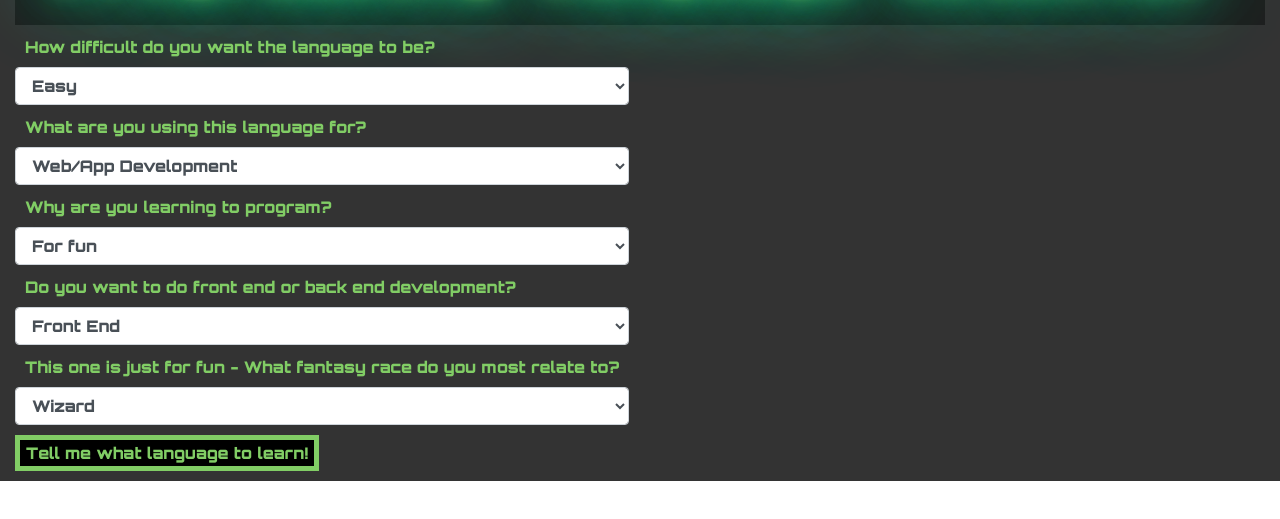
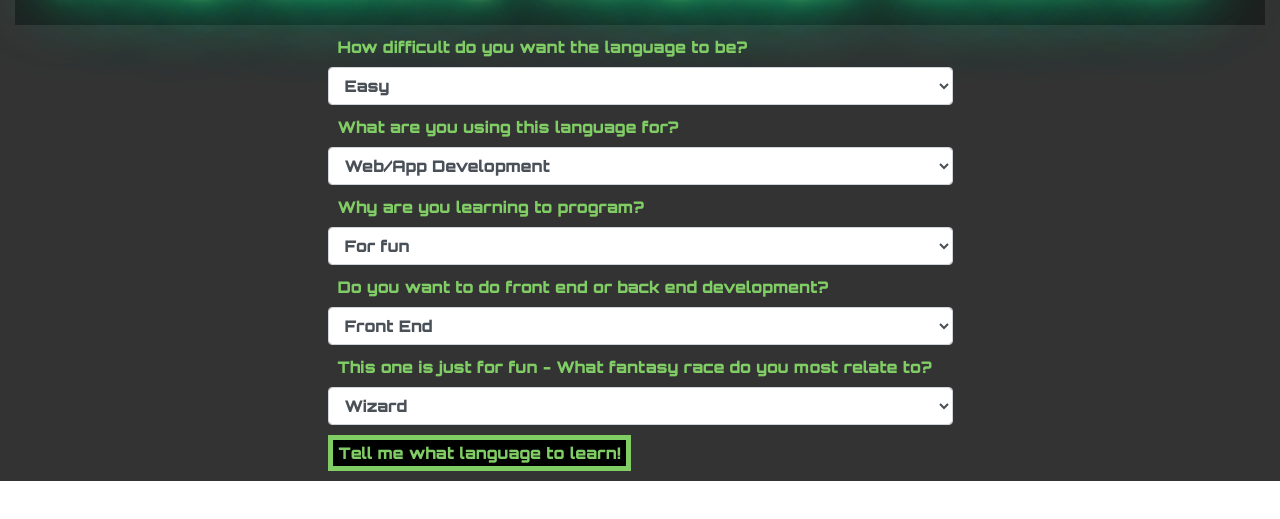
Before and after one commit to lavinbrenna/languageSelector, a plain HTML site: page main.html in a window 1280 px wide. Shown: the part 71-590 px from the top of the page. Drawn offline with Linux system fonts and the light colour scheme.

Commit message:
update styling so everything is centered

```diff
--- a/css/styles.css
+++ b/css/styles.css
@@ -119,3 +119,8 @@ iframe{
   0 0 82px #0fa,
   0 0 92px #0fa;
 }
+
+#languageForm{
+  margin: auto;
+  width: 50%;
+}
```
